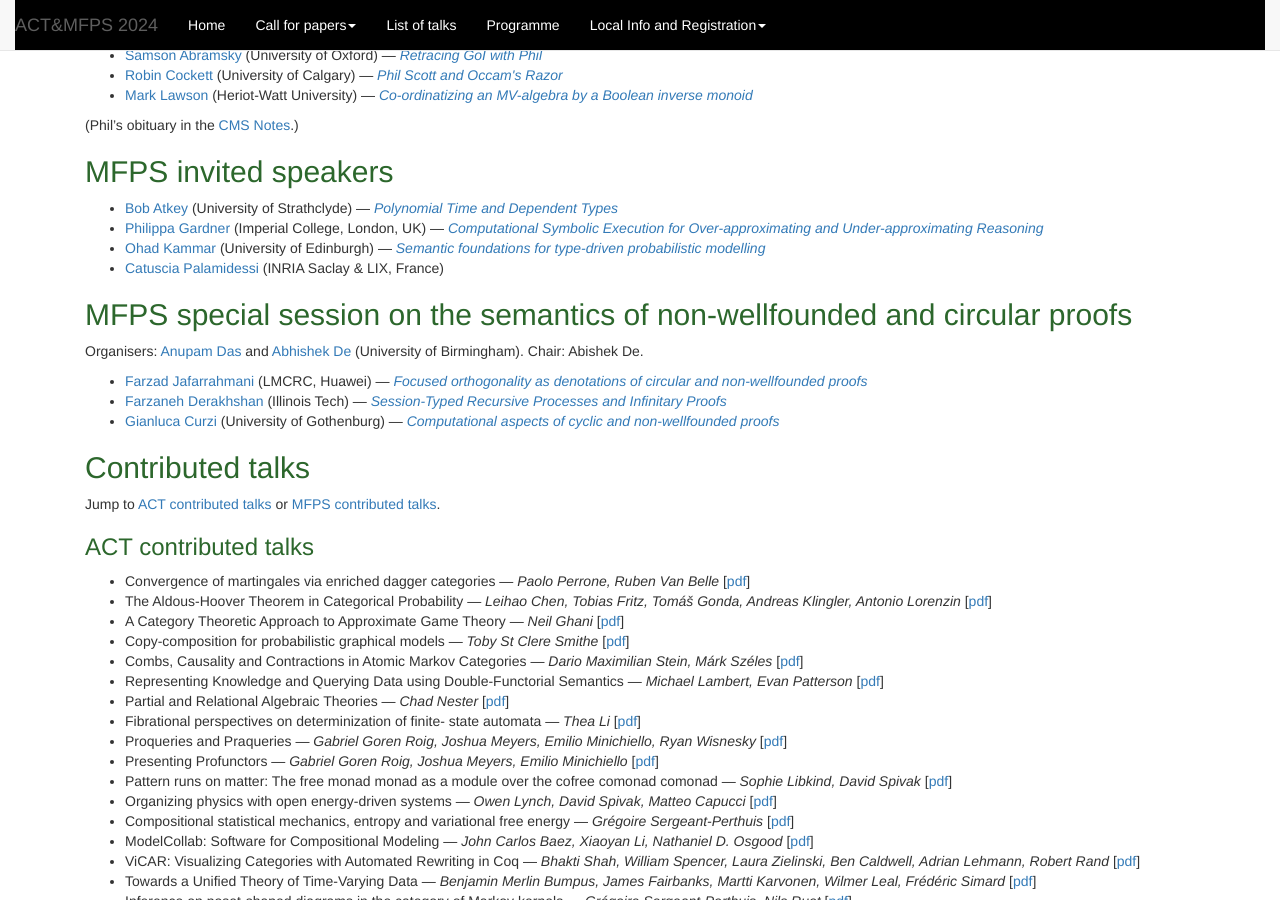
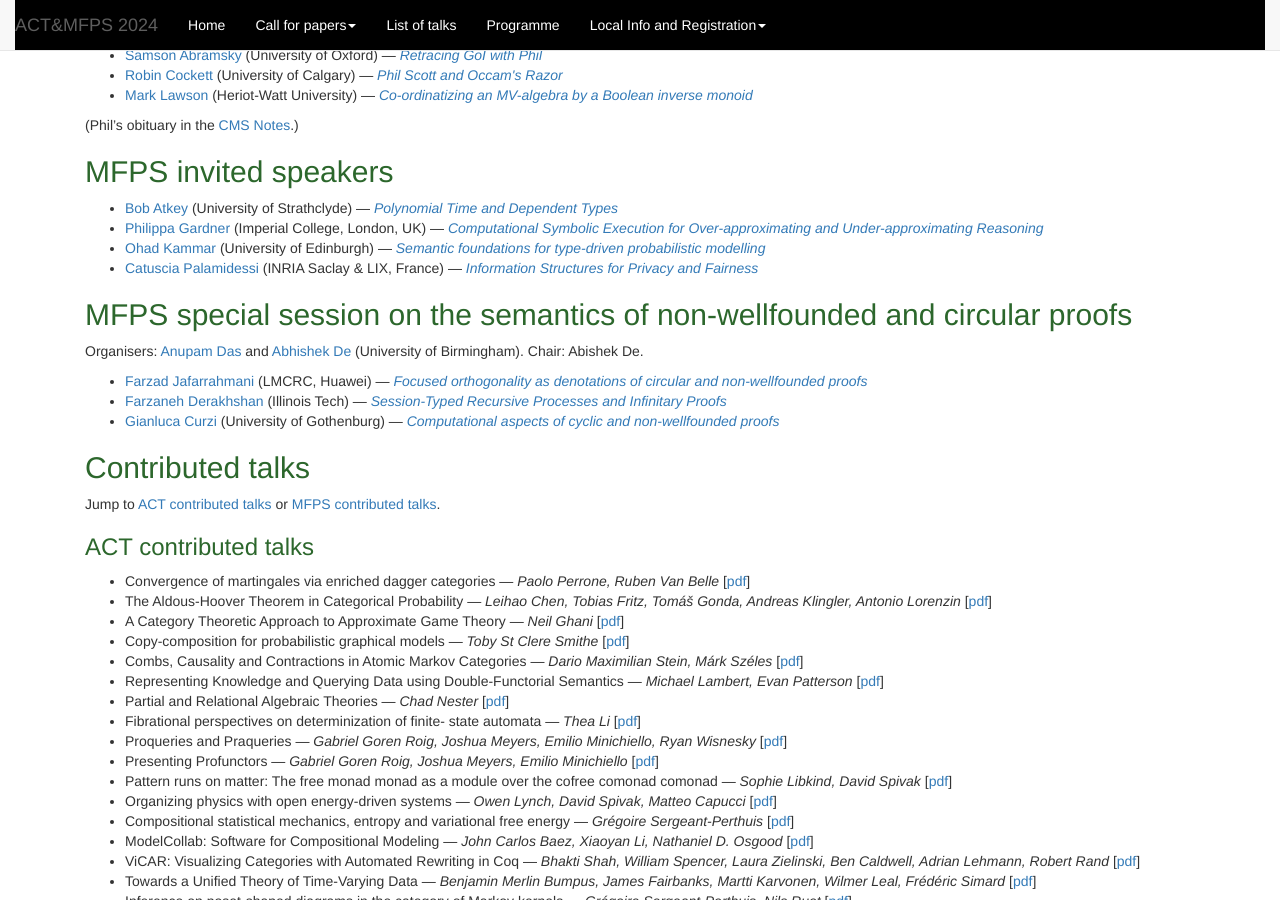
Before and after one commit to oxford24/oxford24.github.io, a Jekyll site: the page built from all-talks.md, in a window 1280 px wide and 900 px high, scrolled down 406 px. Built offline with Jekyll 4.4.1, drawn with Linux system fonts in a browser that asks for light colours.

Commit message:
Catuscia abstract

```diff
--- a/all-talks.md
+++ b/all-talks.md
@@ -67,7 +67,10 @@ clear promise in organising intricate models and the inference
 algorithms we use to fit them to data. I will present a type-rich and
 straightforward model, the quasi Borel space, and survey recent and
 ongoing developments in this area.</details>
-* [Catuscia Palamidessi](http://www.lix.polytechnique.fr/~catuscia/) (INRIA Saclay & LIX, France)
+* <details><summary><a href="http://www.lix.polytechnique.fr/~catuscia/">Catuscia Palamidessi</a> (INRIA Saclay & LIX, France) &mdash; <a><i>Information Structures for Privacy and Fairness</i></a></summary>
+The increasingly pervasive use of big data and machine learning is raising various ethical issues, in particular privacy and fairness.
+In this talk, I will discuss some frameworks to understand and mitigate the issues, focusing on iterative methods coming from information theory and statistics.
+In the area of privacy protection, differential privacy (DP) and its variants are the most successful approaches to date. One of the fundamental issues of DP is how to reconcile the loss of information that it implies with the need to preserve the utility of the data. In this regard, a useful tool to recover utility is the Iterative Bayesian Update (IBU), an instance of the famous Expectation-Maximization method from Statistics. I will show that the IBU, combined with the metric version of DP, outperforms the state-of-the art, which is based on algebraic methods combined with the Randomized Response mechanism, widely adopted by the Big Tech industry (Google, Apple, Amazon, ...). Furthermore I will discuss a surprising duality between the IBU and one of the methods used to enhance metric DP, that is the Blahut-Arimoto algorithm from Rate-Distortion Theory. Finally, I will discuss the issue of biased decisions in machine learning, and will show that the IBU can be applied also in this domain to ensure a fairer treatment of disadvantaged groups.</details>
 
 
 ## MFPS special session on the semantics of non-wellfounded and circular proofs
```
